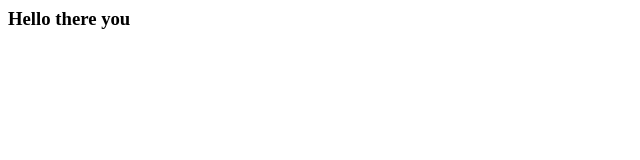
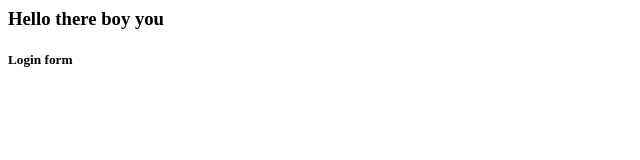
Before and after one commit to graemeatg/my-firstattempt, a plain HTML site: page index.html in a window 1280 px wide. Shown: the full height of the page, 0-640 px from the left. Drawn offline with Linux system fonts and the light colour scheme.

Commit message:
bla this and all

```diff
--- a/index.html
+++ b/index.html
@@ -7,7 +7,8 @@
 
     <body>
 
-    <h3>Hello there you</h3>
+    <h3>Hello there boy you</h3>
+        <h5>Login form</h5>
 
 
     </body>
```
Also changed, not shown: login.html (added, +1 -0 lines).
